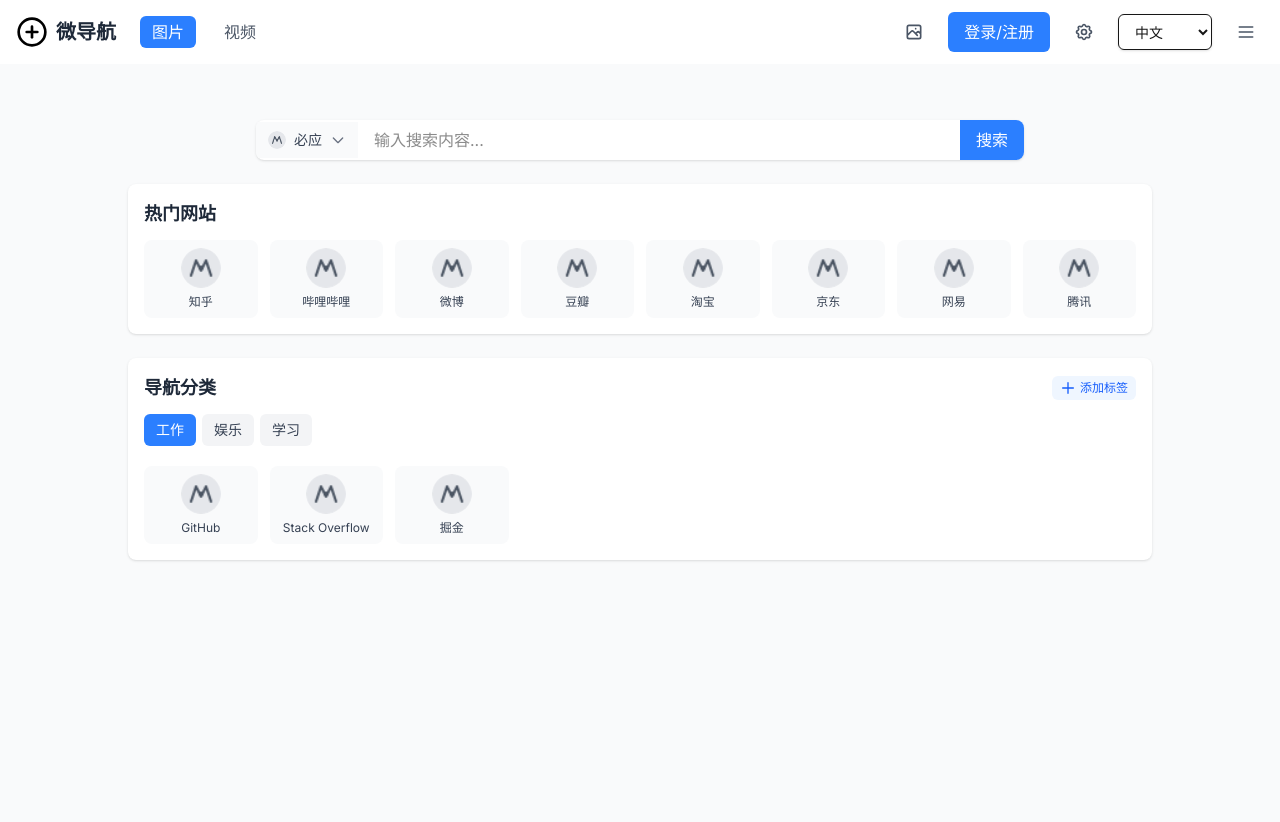
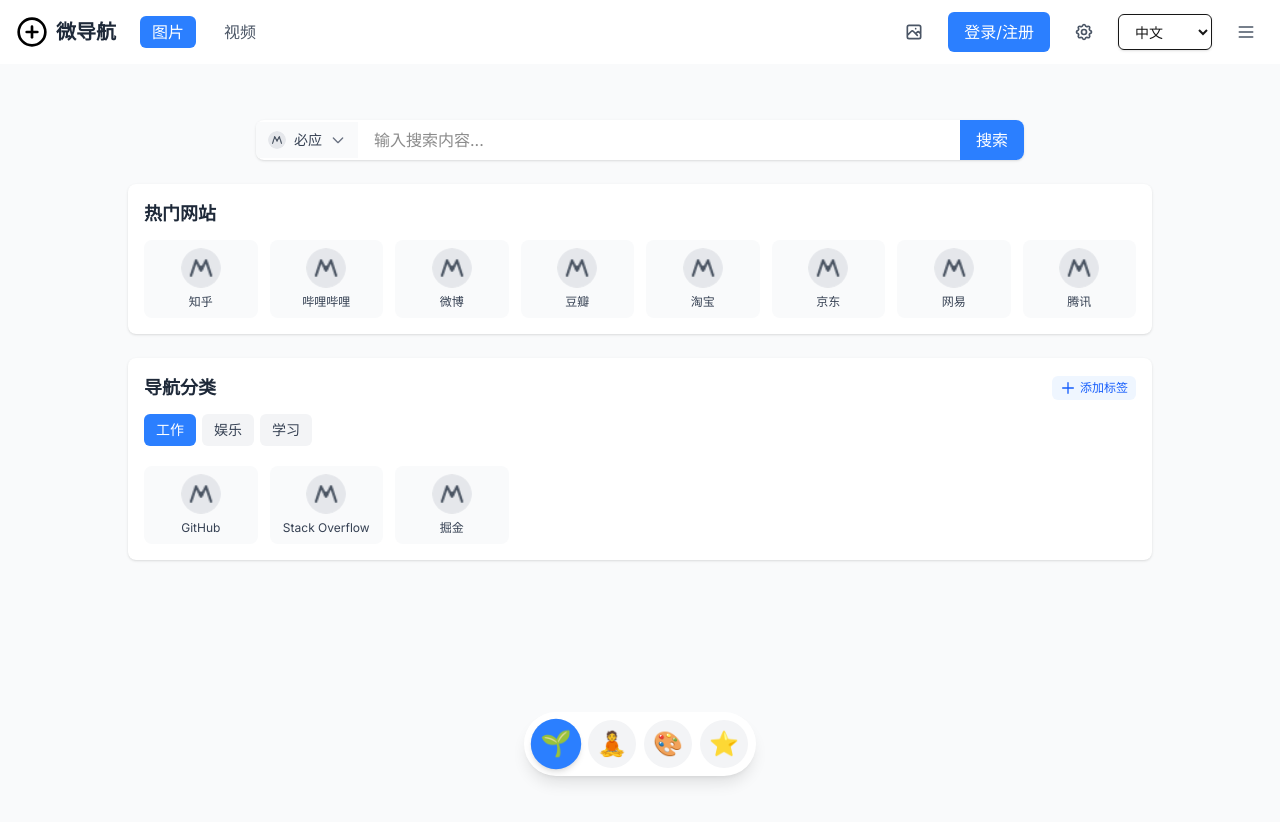
Before and after one commit to matthew0717/navigation_v2, a Next.js app: page / in a window 1280 px wide. Shown: the top 822 px of the page. Built offline with nearby package versions, Linux system fonts and the light colour scheme.

Commit message:
增加底部多场景模式按钮

```diff
--- /dev/null
+++ b/src/app/api/data/scenes.json
@@ -0,0 +1,32 @@
+{
+  "scenes": [
+    {
+      "id": "minimal",
+      "icon": "🌱",
+      "label": "极简模式",
+      "active": true,
+      "description": "简洁的界面，专注于核心功能"
+    },
+    {
+      "id": "meditation",
+      "icon": "🧘",
+      "label": "冥想模式",
+      "active": false,
+      "description": "平静的界面，适合冥想和放松"
+    },
+    {
+      "id": "custom",
+      "icon": "🎨",
+      "label": "自定义模式",
+      "active": false,
+      "description": "完全自定义的界面，按需配置"
+    },
+    {
+      "id": "recommended",
+      "icon": "⭐",
+      "label": "常用推荐",
+      "active": false,
+      "description": "基于用户习惯的智能推荐"
+    }
+  ]
+}
--- a/src/app/layout.tsx
+++ b/src/app/layout.tsx
@@ -3,6 +3,7 @@
 import "./globals.css";
 import { I18nProvider } from "@/i18n";
 import Header from "@/components/Header";
+import SceneButtons from "@/components/SceneButtons";
 
 const inter = Inter({ subsets: ["latin"] });
 
@@ -24,6 +25,7 @@
           <main className="min-h-screen">
             {children}
           </main>
+          <SceneButtons />
         </I18nProvider>
       </body>
     </html>
--- /dev/null
+++ b/src/components/SceneButtons.tsx
@@ -0,0 +1,83 @@
+"use client";
+
+import React, { useState, useEffect } from 'react';
+import { useI18n } from '@/i18n';
+
+/**
+ * 场景类型
+ */
+type SceneType = 'minimal' | 'meditation' | 'custom' | 'recommended';
+
+/**
+ * 场景按钮配置
+ */
+interface SceneButton {
+  id: SceneType;
+  icon: string;
+  label: string;
+  active: boolean;
+}
+
+/**
+ * 底部场景按钮组件
+ * 提供四种场景模式：极简模式、冥想模式、自定义模式、常用推荐
+ */
+const SceneButtons: React.FC = () => {
+  const { t } = useI18n();
+  const [scenes, setScenes] = useState<SceneButton[]>([
+    { id: 'minimal', icon: '🌱', label: t('scenes.minimal'), active: true },
+    { id: 'meditation', icon: '🧘', label: t('scenes.meditation'), active: false },
+    { id: 'custom', icon: '🎨', label: t('scenes.custom'), active: false },
+    { id: 'recommended', icon: '⭐', label: t('scenes.recommended'), active: false },
+  ]);
+
+  /**
+   * 切换场景
+   * @param sceneId 场景ID
+   */
+  const switchScene = (sceneId: SceneType) => {
+    setScenes(prevScenes =>
+      prevScenes.map(scene => ({
+        ...scene,
+        active: scene.id === sceneId
+      }))
+    );
+
+    // 保存场景选择到本地存储
+    localStorage.setItem('activeScene', sceneId);
+  };
+
+  /**
+   * 从本地存储加载场景设置
+   */
+  useEffect(() => {
+    const savedScene = localStorage.getItem('activeScene') as SceneType;
+    if (savedScene) {
+      switchScene(savedScene);
+    }
+  }, []);
+
+  return (
+    <div className="fixed bottom-6 left-1/2 transform -translate-x-1/2 z-50">
+      <div className="flex space-x-2 bg-white dark:bg-gray-800 rounded-full shadow-lg p-2">
+        {scenes.map(scene => (
+          <button
+            key={scene.id}
+            onClick={() => switchScene(scene.id)}
+            className={`flex items-center justify-center w-12 h-12 rounded-full transition-all ${
+              scene.active
+                ? 'bg-blue-500 text-white shadow-md scale-105'
+                : 'bg-gray-100 dark:bg-gray-700 text-gray-600 dark:text-gray-300 hover:bg-gray-200 dark:hover:bg-gray-600'
+            }`}
+            aria-label={scene.label}
+            title={scene.label}
+          >
+            <span className="text-2xl">{scene.icon}</span>
+          </button>
+        ))}
+      </div>
+    </div>
+  );
+};
+
+export default SceneButtons;
--- a/src/i18n/locales/en.ts
+++ b/src/i18n/locales/en.ts
@@ -20,6 +20,12 @@
       settings: 'Settings',
       collapse: 'Collapse Menu',
     },
+  },
+  scenes: {
+    minimal: 'Minimal',
+    meditation: 'Meditation',
+    custom: 'Custom',
+    recommended: 'Recommended',
   },
   searchBox: {
     title: 'Search',
--- a/src/i18n/locales/zh.ts
+++ b/src/i18n/locales/zh.ts
@@ -20,6 +20,12 @@
       settings: '设置',
       collapse: '收缩菜单',
     },
+  },
+  scenes: {
+    minimal: '极简模式',
+    meditation: '冥想模式',
+    custom: '自定义模式',
+    recommended: '常用推荐',
   },
   searchBox: {
     title: '搜索',
```
Also changed, not shown: 1 other file (tests, documents, lock files or other folders).
